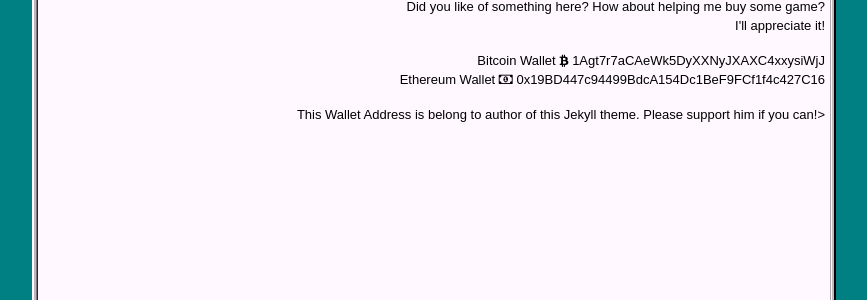
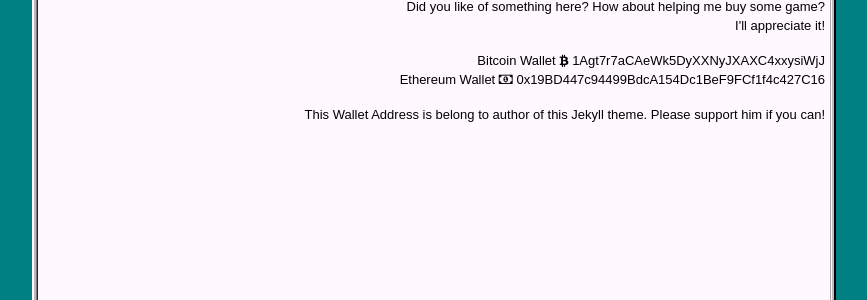
Before and after one commit to Danish-wigbar/tonyzep966.github.io, a Jekyll site: the page built from me/index.md, in a window 1280 px wide. Shown: the part 386-686 px from the top of the page, without its empty margins (206-1073 px from the left). Built offline with Jekyll 4.4.1, drawn with Linux system fonts in a browser that asks for light colours.

Commit message:
Small Change with this Template

```diff
--- a/_includes/donate.html
+++ b/_includes/donate.html
@@ -5,5 +5,5 @@
 	<p>Did you like of something here? How about helping me buy some game?<br>
 	I'll appreciate it!</p>
 	<p>Bitcoin Wallet <i class="fa fa-btc"></i> 1Agt7r7aCAeWk5DyXXNyJXAXC4xxysiWjJ<br>Ethereum Wallet <i class="fa fa-money"></i> 0x19BD447c94499BdcA154Dc1BeF9FCf1f4c427C16</p>
-	<p><b>This Wallet Address is belong to author of this Jekyll theme. Please support him if you can!</b>></p>
+	<p><b>This Wallet Address is belong to author of this Jekyll theme. Please support him if you can!</b></p>
 </div>
--- a/tags/tag4.html
+++ b/tags/tag4.html
@@ -1,5 +1,5 @@
 ---
 layout: tag
 tag: tag4
-permalink: /tag/tag4/
+permalink: /tag/Other/
 ---
```
